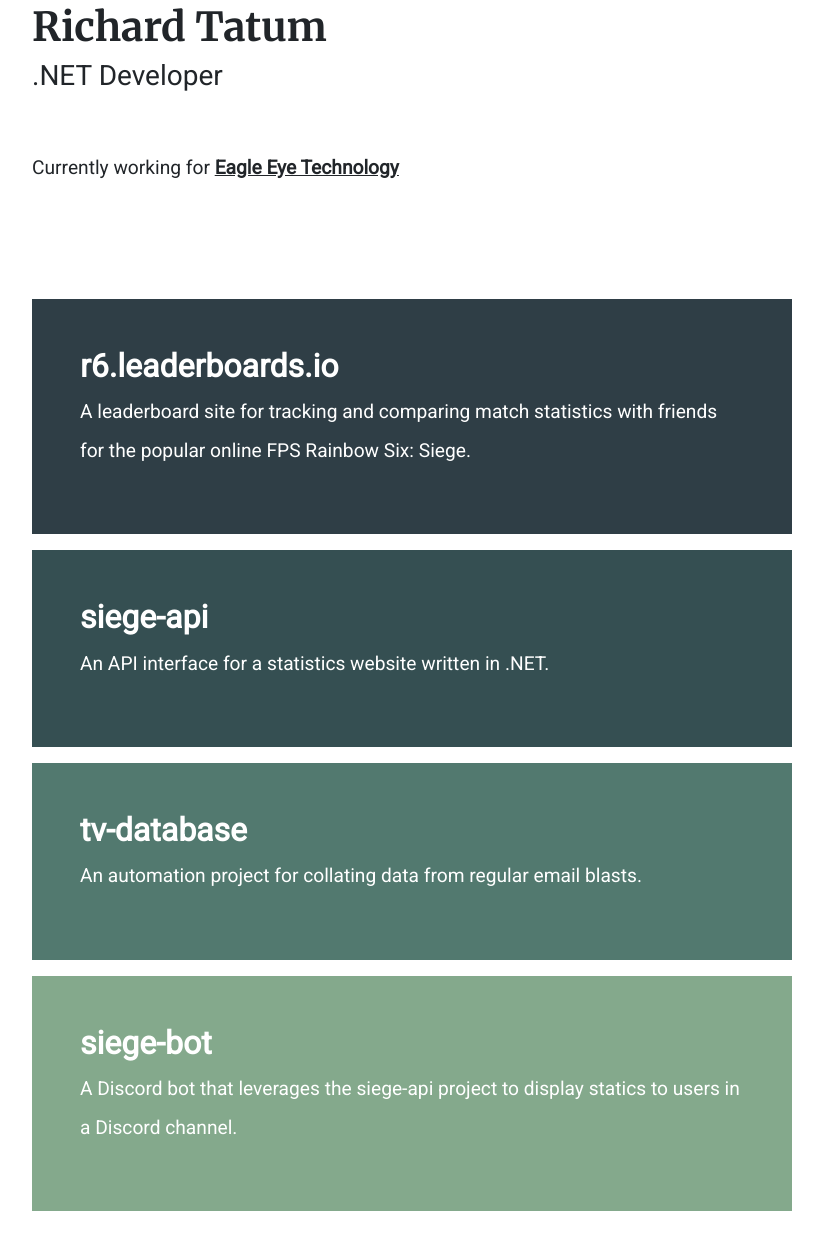
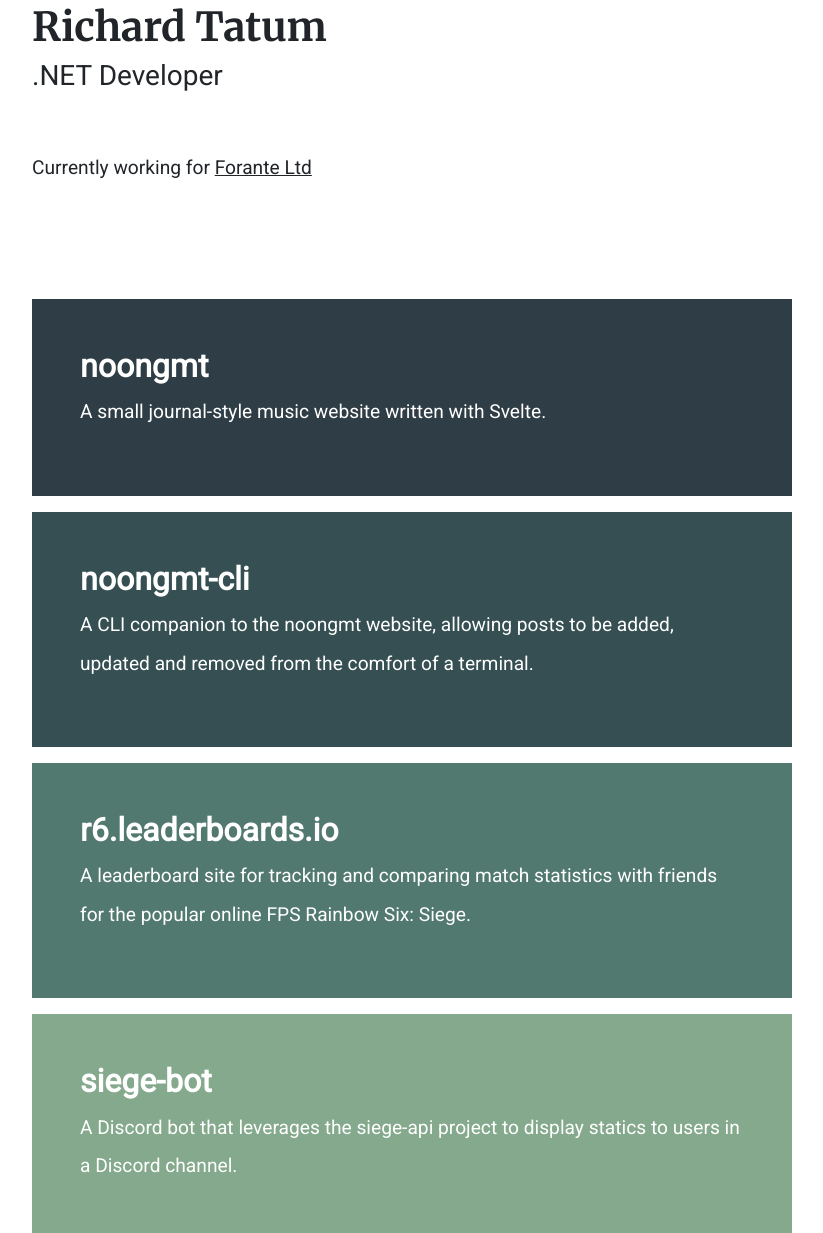
Before and after one commit to richardtatum/richardtatum.github.io, a plain HTML site: page index.html in a window 1280 px wide. Shown: the part 109-1342 px from the top of the page, without its empty margins (92-915 px from the left). Drawn offline with nearby package versions, Linux system fonts and the light colour scheme.

Commit message:
Update currently working status. Add noongmt links

```diff
--- a/index.html
+++ b/index.html
@@ -18,30 +18,30 @@
           <h3>.NET Developer</h3>
         </div>
           <p>
-            Currently working for <a href="https://www.eagleeyetechnology.com/">Eagle Eye Technology</a></br>
+            Currently working for <u>Forante Ltd</u></br>
         </p>
       </section>
       <section id="projects">
         <div class="m-3 ms-0 p-5 d-block">
+            <a href="https://github.com/richardtatum/noongmt">
+                <span class="hyperspan"></span>
+              </a>
+              <h2>noongmt</h2>
+              <p>A small journal-style music website written with Svelte.</p>
+        </div>
+        <div class="m-3 ms-0 p-5">
+            <a href="https://github.com/richardtatum/noongmt-cli">
+                <span class="hyperspan"></span>
+              </a>
+              <h2>noongmt-cli</h2>
+              <p>A CLI companion to the noongmt website, allowing posts to be added, updated and removed from the comfort of a terminal.</p>
+        </div>
+        <div class="m-3 ms-0 p-5">
           <a href="https://github.com/richardtatum/r6.leaderboards.io-snippets">
             <span class="hyperspan"></span>
           </a>
           <h2>r6.leaderboards.io</h2>
           <p>A leaderboard site for tracking and comparing match statistics with friends for the popular online FPS Rainbow Six: Siege.</p>
-        </div>
-        <div class="m-3 ms-0 p-5">
-          <a href="https://github.com/richardtatum/siege-api">
-            <span class="hyperspan"></span>
-          </a>
-          <h2>siege-api</h2>
-          <p>An API interface for a statistics website written in .NET.</p>
-        </div>
-        <div class="m-3 ms-0 p-5">
-          <a href="https://github.com/richardtatum/tv-database">
-            <span class="hyperspan"></span>
-          </a>
-          <h2>tv-database</h2>
-          <p>An automation project for collating data from regular email blasts.</p>
         </div>
         <div class="m-3 ms-0 p-5">
           <a href="https://github.com/richardtatum/siege-bot">
```
